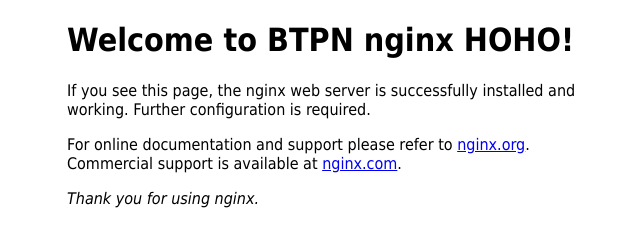
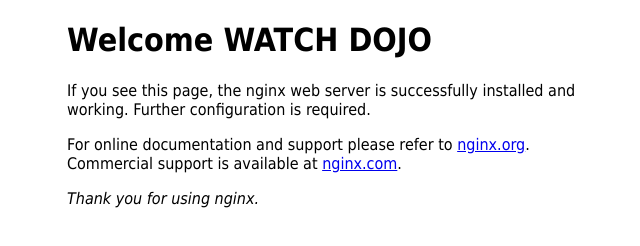
Before and after one commit to bobyuwono/dojo-rabu, a plain HTML site: page index.html in a window 1280 px wide. Shown: the whole page, without its empty margins (293-933 px from the left). Drawn offline with Linux system fonts and the light colour scheme.

Commit message:
update index.html

```diff
--- a/index.html
+++ b/index.html
@@ -17,7 +17,7 @@
 </head>
 
 <body>
-    <h1>Welcome to BTPN nginx HOHO!</h1>
+    <h1>Welcome WATCH DOJO</h1>
     <p>If you see this page, the nginx web server is successfully installed and
         working. Further configuration is required.</p>
 
```
